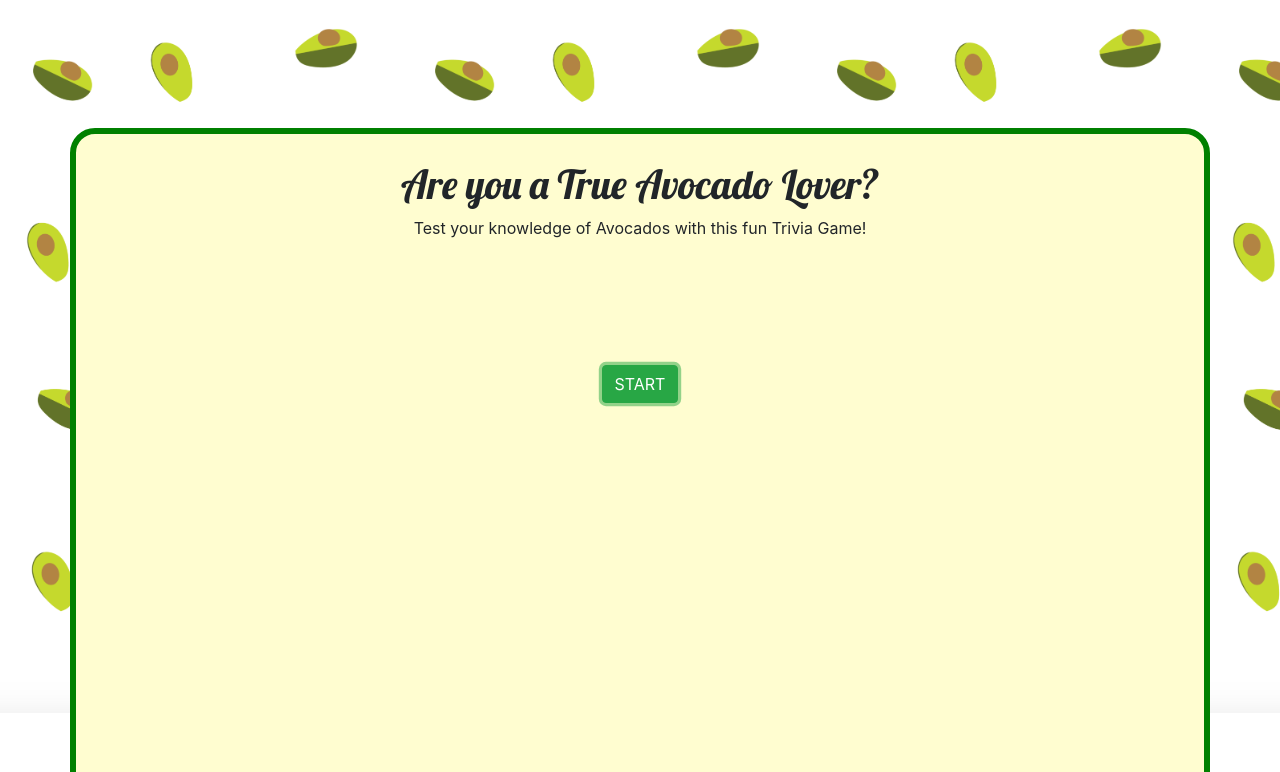
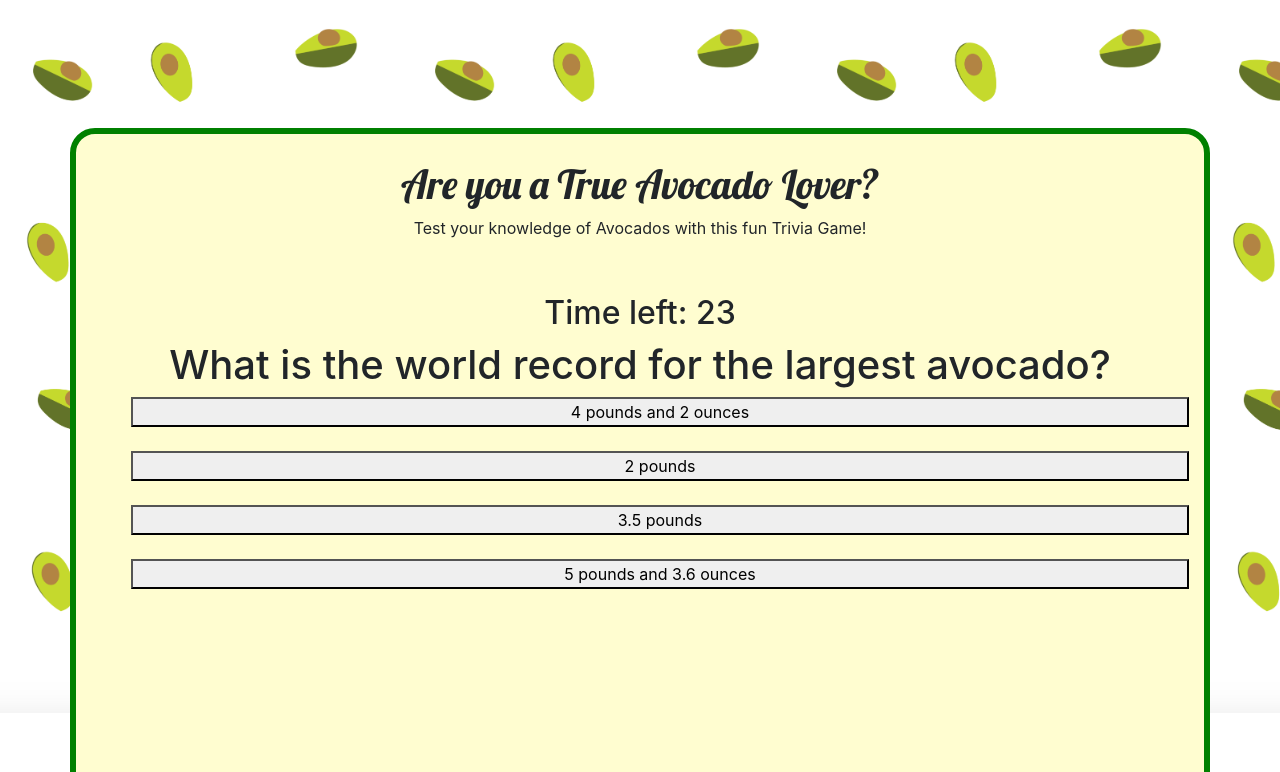
Before and after one commit to honglikehk/triviagame, a plain HTML site: page index.html in a window 1280 px wide. Both pictures are taken after a click on the button "START". Shown: the top 772 px of the page. Drawn offline with nearby package versions, Linux system fonts and the light colour scheme.

Commit message:
added some logic - when click start button

```diff
--- a/assets/css/style.css
+++ b/assets/css/style.css
@@ -12,7 +12,7 @@ body {
   min-height: calc(100vh - 70px);
 }
 
-.container h1 {
+.container #title {
   font-family: "Lobster", cursive;
 }
 
@@ -34,3 +34,12 @@ footer p {
   border: 6px solid green;
   margin-top: 10%;
 }
+
+.selection {
+  display: flex;
+  flex-direction: column;
+}
+
+.dynamicGame {
+  margin-top: 5%;
+}
--- a/index.html
+++ b/index.html
@@ -37,10 +37,11 @@
   </head>
   <body>
     <div class="container text-center" id="rcorners">
-      <h1>Are you a True Avocado Lover?</h1>
+      <h1 id="title">Are you a True Avocado Lover?</h1>
       <p>Test your knowledge of Avocados with this fun Trivia Game!</p>
-
-      <button type="button" class="btn btn-success">START</button>
+      <div class="dynamicGame">
+        <button type="button" class="btn btn-success">START</button>
+      </div>
     </div>
     <footer>
       <p>
--- a/javascript/game.js
+++ b/javascript/game.js
@@ -53,14 +53,78 @@ $(document).ready(function() {
   // define variables for scoreboard:
   let correctAnswers = 0;
   let wrongAnswers = 0;
+  let avocadoIndex = 0;
+  let startButton; //true or false
 
   // create a start game function
   function startGame() {
-    // insert game stuff
+    // timer for slide
+    let number = 25;
+
+    let intervalId;
+    function run() {
+      intervalId = setInterval(decrement, 1000);
+    }
+
+    function decrement() {
+      number--;
+
+      // while the time is still on, the slide is still active
+
+      $(".dynamicGame").html(`<h2>${"Time left: "}${number} </h2>
+      <h1>${avocadoSlides[avocadoIndex].question}</h1>
+      <ul class=${"selection"}><button>${avocadoSlides[avocadoIndex].answerBank[0]}</button><br>
+      <button>${avocadoSlides[avocadoIndex].answerBank[1]}</button><br>
+      <button>${avocadoSlides[avocadoIndex].answerBank[2]}</button><br>
+      <button>${avocadoSlides[avocadoIndex].answerBank[3]}</button>
+      </ul>`);
+
+      if (number === 0) {
+        stop();
+
+        alert("Time Up!");
+      }
+    }
+    function stop() {
+      clearInterval(intervalId);
+    }
+    run();
+
+    // create question on slide
+
+    // let mainQuestion = $("<h1>");
+    // mainQuestion.attr("data-letter", avocadoIndex);
+    // mainQuestion.text(avocadoSlides[avocadoIndex].question);
+    // $(".dynamicGame").append(mainQuestion);
   }
+
+  // startGame();
+
+  // avocadoSlides.forEach(function(obj) {
+  //   console.log(obj);
+  // });
+
+  /*
+  // 1. Create a for-loop to iterate through the letters array.
+  letters.forEach(function(letter) {
+    // Inside the loop...
+
+    // 2. Create a variable named "letterBtn" equal to $("<button>");
+    let letterBtn = $("<button>");
+    // 3. Then give each "letterBtn" the following classes: "letter-button" "letter" "letter-button-color".
+    letterBtn.addClass("letter-button letter letter-button-color");
+    // 4. Then give each "letterBtn" an attribute called "data-letter", with a value eqaual to "letters[i]"
+    letterBtn.attr("data-letter", letter);
+    // 5. Then give each "letterBtn" a text equal to "letters[i]".
+    letterBtn.text(letter);
+    // 6. Finally, append each "letterBtn" to the "#buttons" div (provided).
+    $("#buttons").append(letterBtn);
+  });
+
+  */
 
   // when the submit button is clicked then the game is started
   $(".btn").on("click", function() {
-    $(this).button("hide");
+    startGame();
   });
 });
```
